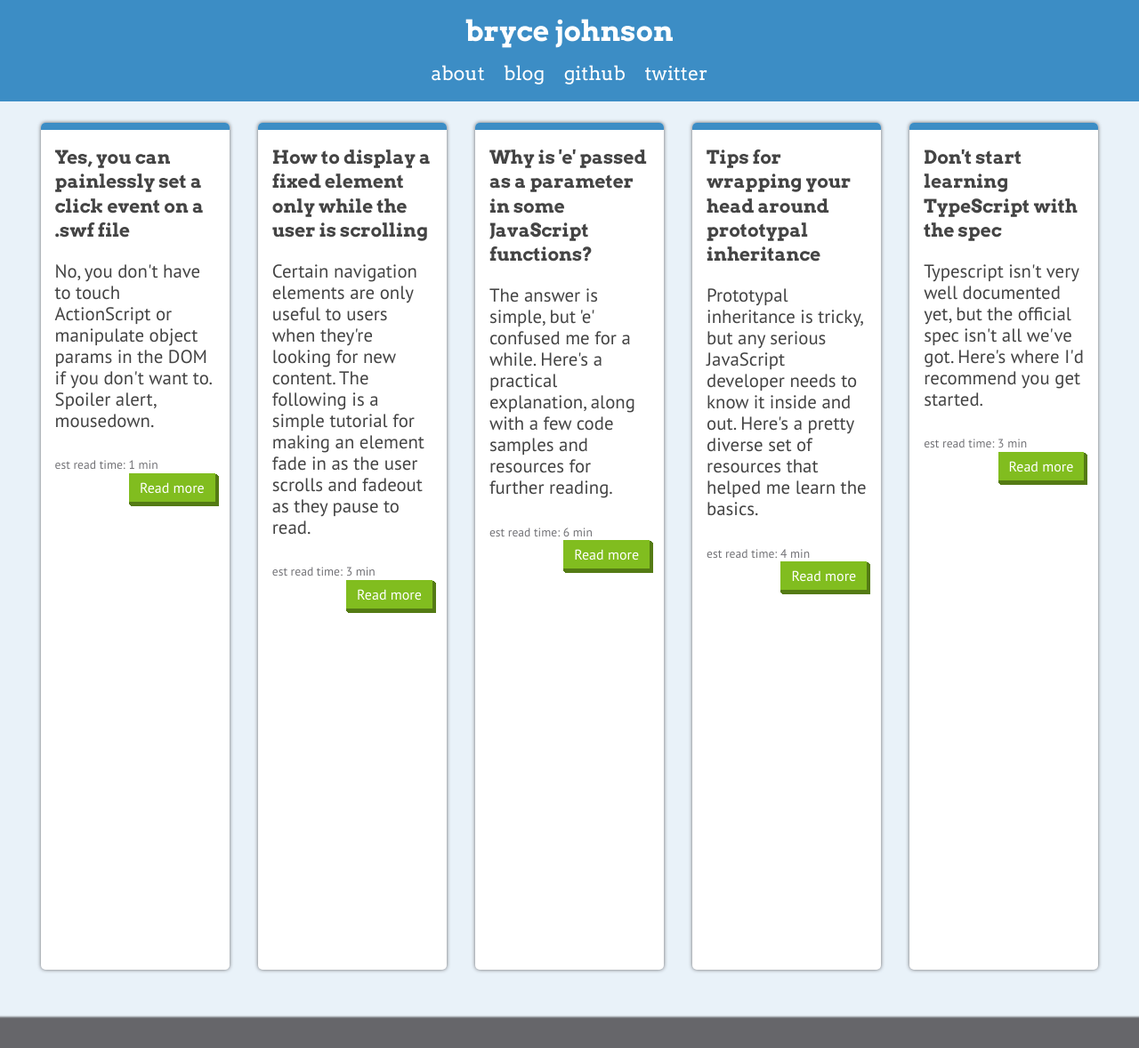
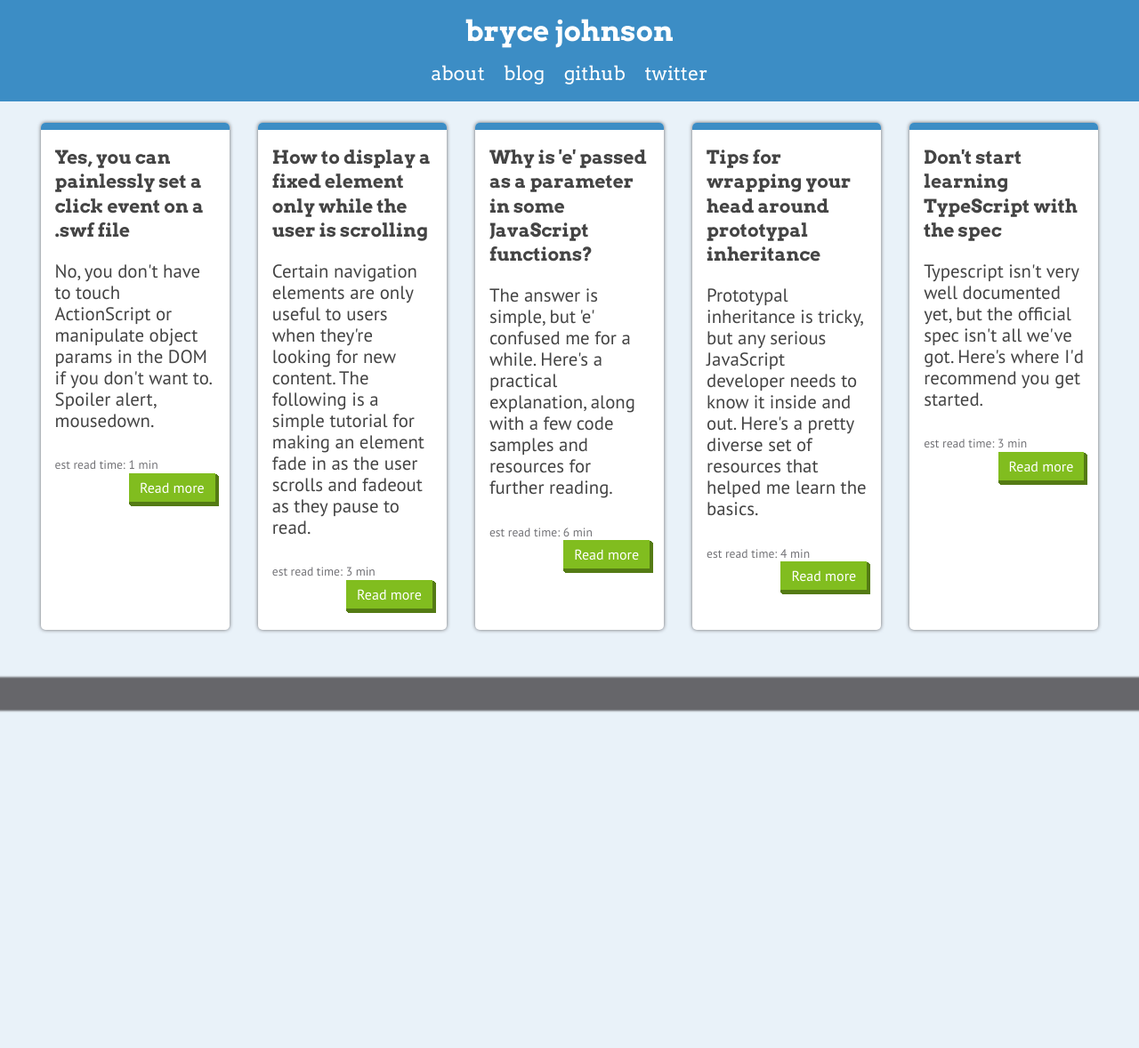
Before and after one commit to brycepj/devbryce-jekyll, a Jekyll site: the page built from index.html, in a window 1280 px wide. Shown: the whole page at 89% size. Built offline with Jekyll 4.4.1, drawn with Linux system fonts in a browser that asks for light colours; after the commit the page ends 900 px from its top, so only the background shows below that.

Commit message:
blank commit

```diff
--- a/_scss/global/_layout.scss
+++ b/_scss/global/_layout.scss
@@ -7,12 +7,12 @@
 
 .content {
 	display:flex;
+    flex:row wrap;
     justify-content: center;
-	width:96%;
+	align-content:flex-start;
+    width:96%;
 	margin:0 auto;
 	padding:0 .25em;
-    min-height:1000px;
-
 }
 
 .post {
--- a/css/style.css
+++ b/css/style.css
@@ -404,14 +404,20 @@ table {
   display: -webkit-flex;
   display: -ms-flexbox;
   display: flex;
+  -webkit-box-flex: row;
+  -webkit-flex: row wrap;
+  -ms-flex: row wrap;
+  flex: row wrap;
   -webkit-box-pack: center;
   -webkit-justify-content: center;
   -ms-flex-pack: center;
   justify-content: center;
+  -webkit-align-content: flex-start;
+  -ms-flex-line-pack: start;
+  align-content: flex-start;
   width: 96%;
   margin: 0 auto;
   padding: 0 .25em;
-  min-height: 1000px;
 }
 
 .post {
```
